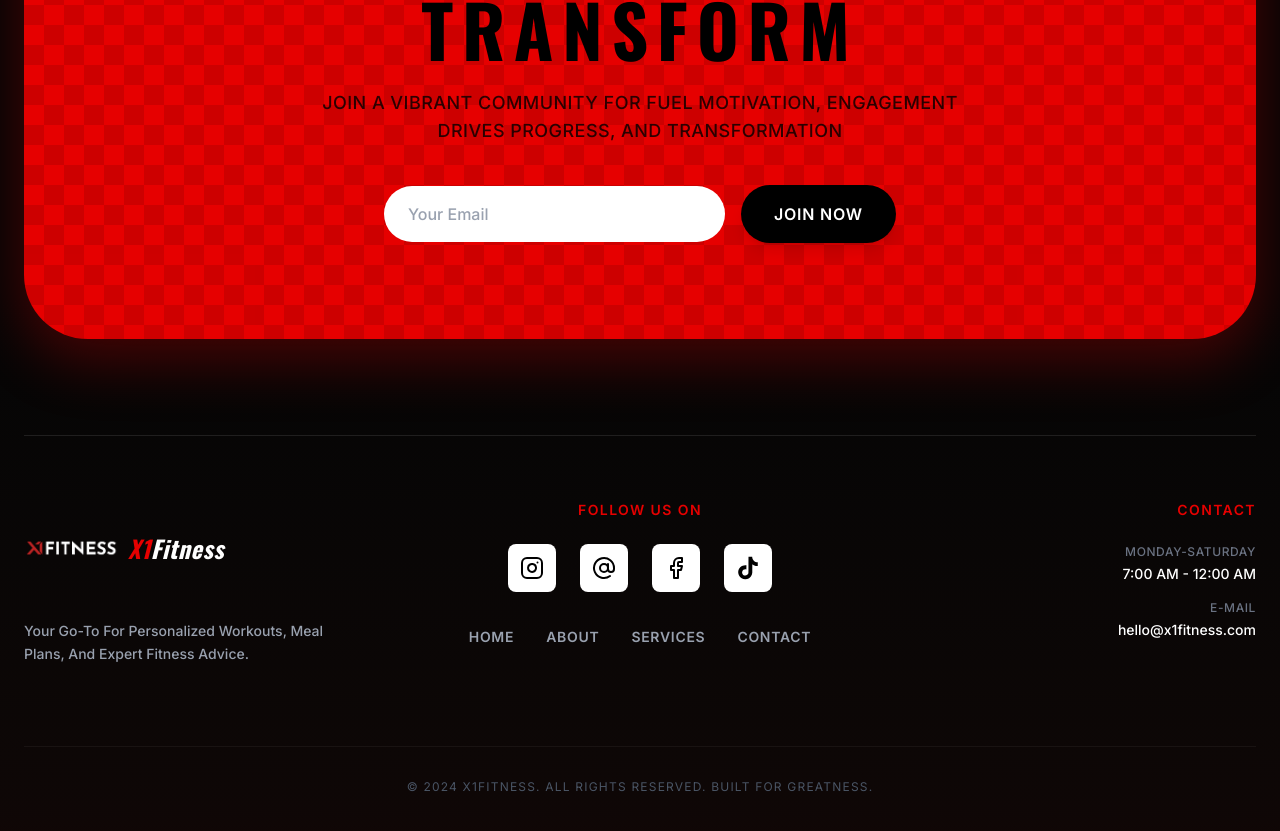
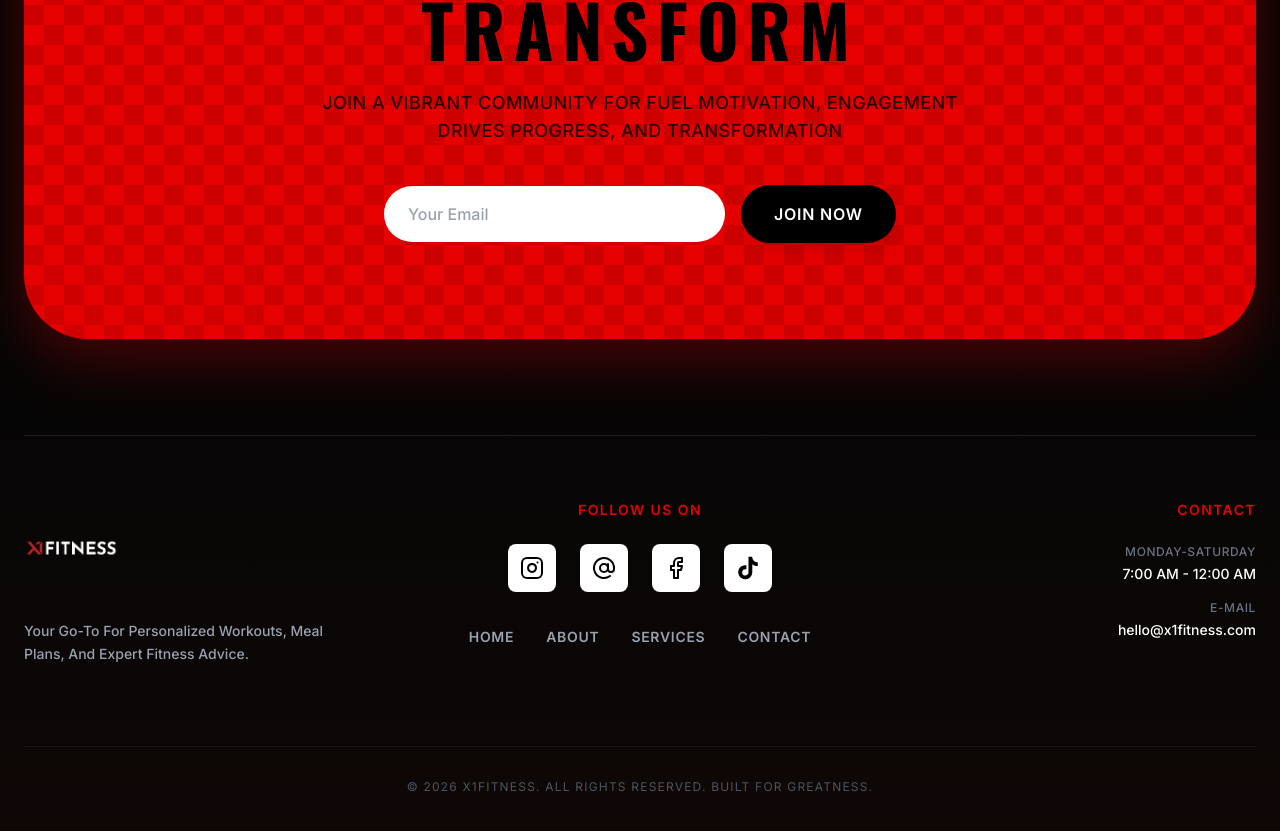
Before and after one commit to al1hk/x1-fitness, a Next.js app: page / in a window 1280 px wide. Shown: the part 5661-6492 px from the top of the page. Built offline with nearby package versions, Linux system fonts and the light colour scheme; no server answers; the database is empty.

Commit message:
Update ContactFooter.tsx

```diff
--- a/app/components/ContactFooter.tsx
+++ b/app/components/ContactFooter.tsx
@@ -71,8 +71,7 @@ const ContactFooter: React.FC = () => {
                         />
                                             </div>
                     <span className="text-2xl font-display font-bold tracking-wide italic">
-                    <span className="text-brand-red">X1</span>
-                    <span className="text-white">Fitness</span>
+
                     </span>
                 </div>
                 <p className="font-sans text-gray-400 text-sm max-w-xs leading-relaxed font-medium">
@@ -150,7 +149,7 @@ const ContactFooter: React.FC = () => {
         {/* Copyright */}
         <div className="text-center mt-20 pt-8 border-t border-white/5">
             <p className="text-gray-600 text-xs uppercase tracking-widest">
-                © 2024 X1FITNESS. All rights reserved. Built for Greatness.
+                © 2026 X1FITNESS. All rights reserved. Built for Greatness.
             </p>
         </div>
       </div>
```
